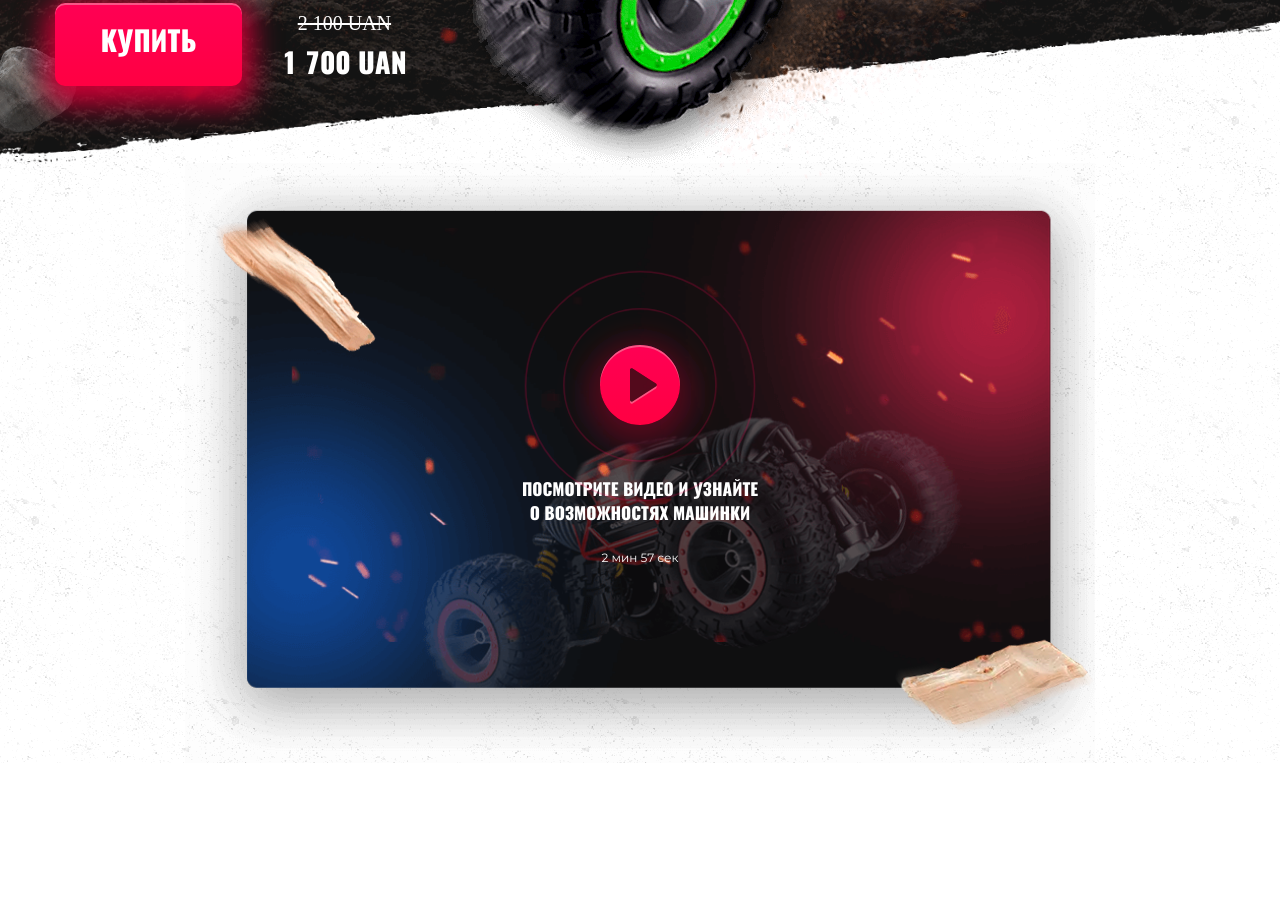
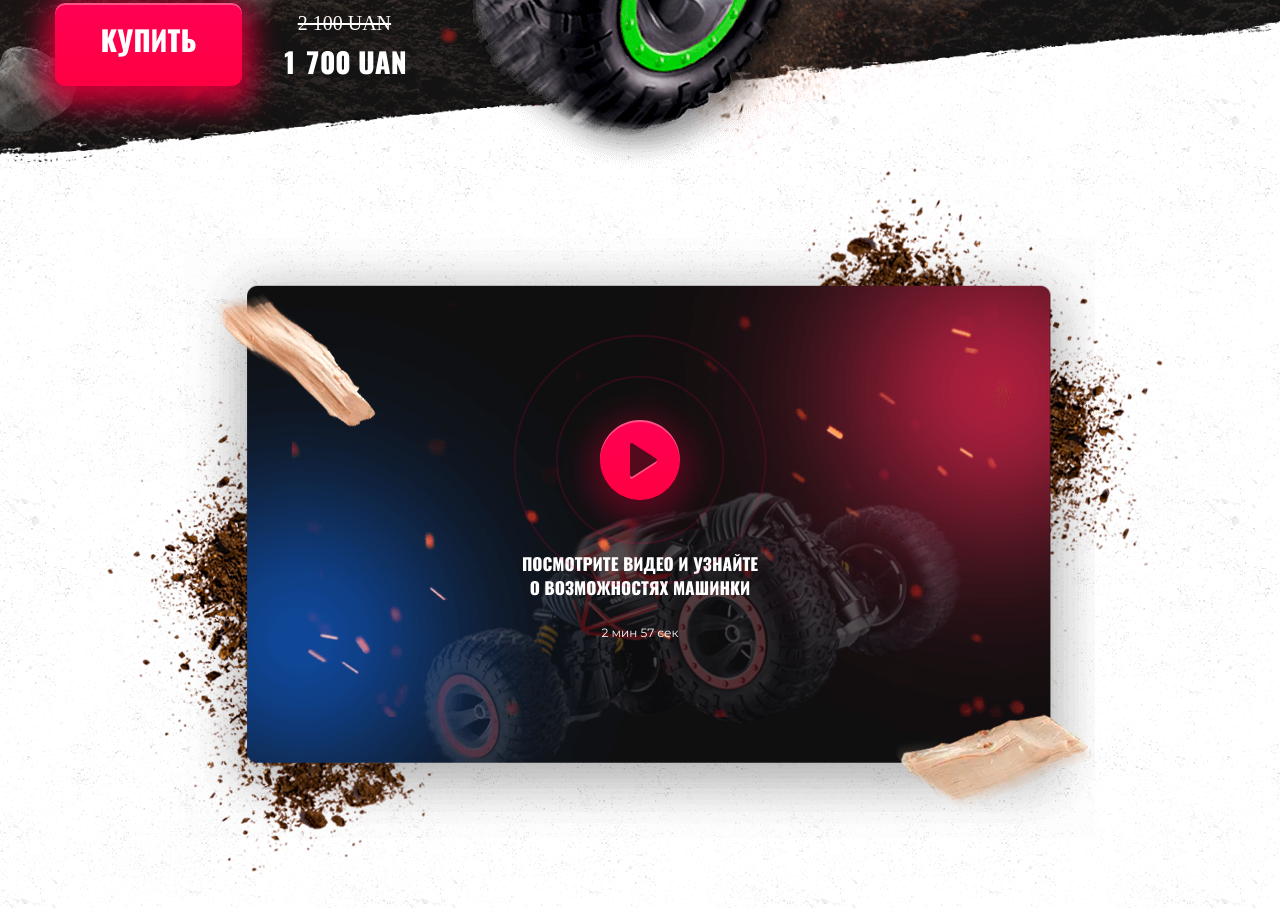
Before and after one commit to jamesborn89/hupershop, a website: page app/index.html in a window 1280 px wide. Shown: the part 637-1545 px from the top of the page. Before the commit the page ends 1400 px from the top, so only its background shows below. Drawn offline with nearby package versions, Linux system fonts and the light colour scheme; a web font is replaced by a local one.

Commit message:
added video fix

```diff
--- a/app/index.html
+++ b/app/index.html
@@ -73,11 +73,11 @@
     </section>
     <section class="video">
         <div class="container">
-            <div class="object" id="scene1">
-                <div data-depth="0.5"><img class="video__object-3" src="images/object-3.png" alt="object"></div>
+            <div class="object" style="z-index: 1;" id="scene1">
+                <div data-depth="0.5"><img class="video__object-3"  src="images/object-3.png" alt="object"></div>
             </div>
             <div class="video__inner">
-                <a class="video__btn" href="https://youtu.be/Qxj7m_4CRBA"><img class="video__img" src="images/play.svg" alt=""></a>
+                <a class="video__btn"  target="_blank" href="https://youtu.be/Qxj7m_4CRBA"><img class="video__img" src="images/play.svg" alt=""></a>
                 <p class="video__text">Посмотрите видео и узнайте
                     о возможностях машинки</p>
                 <span class="video__time">2 мин 57 сек</span>
--- a/app/scss/style.scss
+++ b/app/scss/style.scss
@@ -270,6 +270,7 @@ body {
 
 .video {
     position: relative;
+    margin-top: 75px;
     &__object-3 {
         position: absolute;
         left: 160px;
@@ -287,6 +288,14 @@ body {
         text-align: center;
         padding-top: 148px;
         color: #fff;
+        position: relative;
+        &::after {
+            content: url(../images/sub-video.png);
+            position: absolute;
+            top: -165px;
+            left: -98px;
+            z-index: -1;
+        }
     }
 
     &__btn {
```
Also changed, not shown: app/css/style.min.css.
